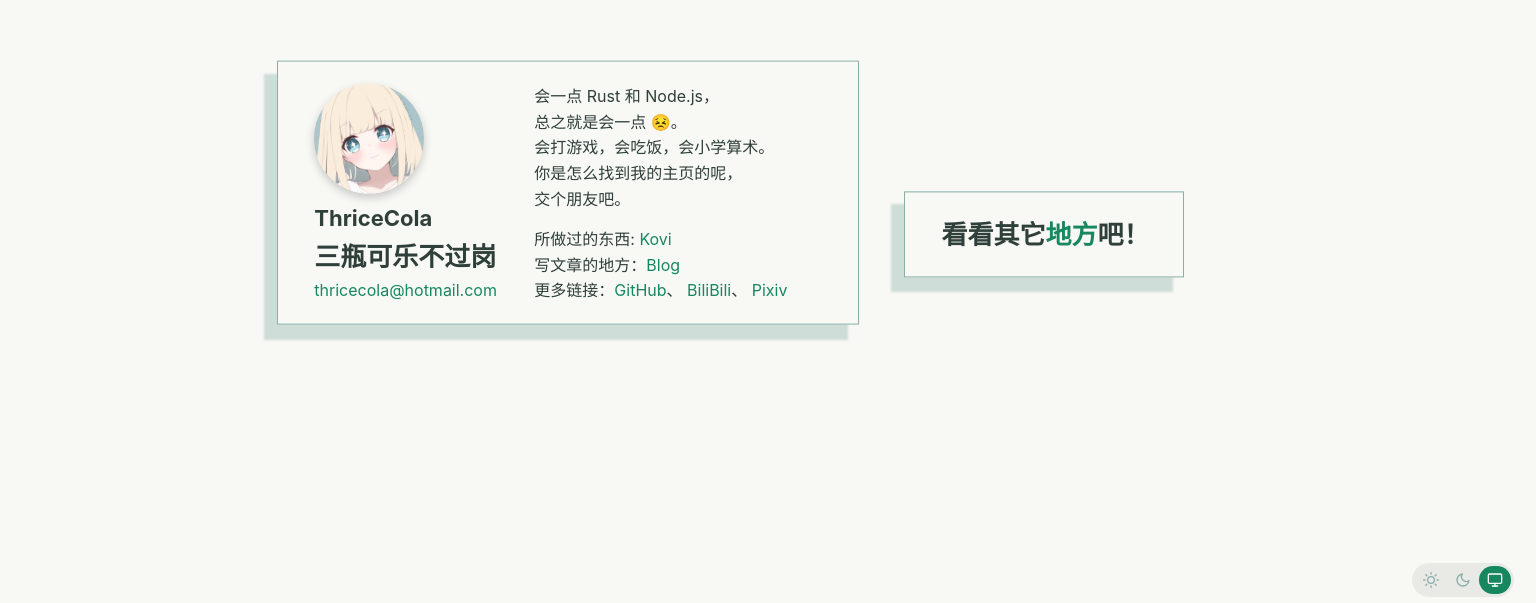
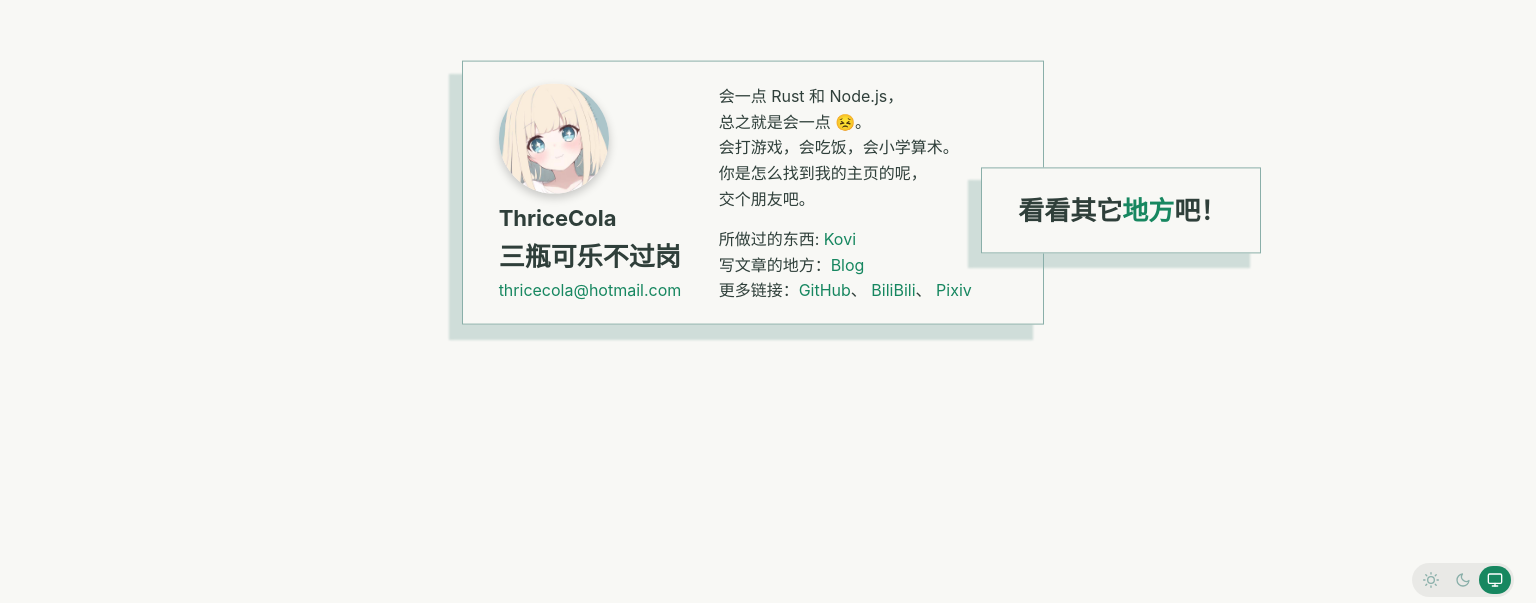
Before and after one commit to ThriceCola/thricecola.github.io, a Vue app: page / in a window 1536 px wide. Shown: the part 181-784 px from the top of the page. Built offline with nearby package versions, Linux system fonts and the light colour scheme.

Commit message:
神奇的魔法✨

```diff
--- a/src/App.vue
+++ b/src/App.vue
@@ -22,33 +22,33 @@ import ThemePills from './components/ThemePills.vue';
 </template>
 
 <style scoped>
+/* ========== 桌面端：水平保持原位置，右卡靠上下偏移制造意外感 ========== */
 @media (min-width: 1349px) {
-
-  /* 外层：只负责定位 */
   .id-card {
     position: absolute;
     top: 50%;
-    left: 37%;
+    left: 49%;
     transform: translate(-50%, -60%);
   }
 
-  /* 内层：负责左右并排（ShadowBox 内部 wrapper） */
+  /* 左卡内部保留原始横向并排 */
   .id-card :deep(.shadow-box__content) {
     display: flex;
     align-items: center;
   }
 
+  /* 右卡：水平回到原始位置（right: 32%），但大幅降低高度 */
+  /* 意外感来自上下错位而非左右重叠 */
   .notice-board {
     position: absolute;
-    top: 53%;
-    right: 32%;
+    top: 50%;
+    right: 27%;
     transform: translate(50%, -60%);
   }
 }
 
+/* ========== 移动端：保持原有布局 ========== */
 @media (max-width: 1350px) {
-
-  /* 外层：只负责定位 */
   .id-card {
     position: absolute;
     top: 50%;
@@ -58,7 +58,6 @@ import ThemePills from './components/ThemePills.vue';
     text-align: center;
   }
 
-  /* 内层：负责上下排列（ShadowBox 内部 wrapper） */
   .id-card :deep(.shadow-box__content) {
     display: flex;
     flex-direction: column;
@@ -76,11 +75,7 @@ import ThemePills from './components/ThemePills.vue';
   }
 }
 
-
-
 @media (max-width: 1350px) and (max-height: 768px) {
-
-  /* 外层：只负责定位 */
   .id-card {
     position: absolute;
     top: 50%;
@@ -90,7 +85,6 @@ import ThemePills from './components/ThemePills.vue';
     text-align: center;
   }
 
-  /* 内层：负责上下排列（ShadowBox 内部 wrapper） */
   .id-card :deep(.shadow-box__content) {
     display: flex;
     flex-direction: column;
--- a/src/components/NoticeBoard.vue
+++ b/src/components/NoticeBoard.vue
@@ -8,13 +8,14 @@ async function sleep(ms: number) {
 const greetings = ["Hi!",
   "你在看什么呢？",
   "看看其它地方吧！",
-  "Saluton!",
   "こんにちは!",
-  "Want to read my article?"
+  "Want to read my article?",
+  "想不想看看我的博客?"
 ];
 const greetingWordLinkMap = {
   "地方": "https://blog.thricecola.com",
-  "article": "https://blog.thricecola.com"
+  "article": "https://blog.thricecola.com",
+  "博客": "https://blog.thricecola.com"
 };
 
 // const likes = [
```
